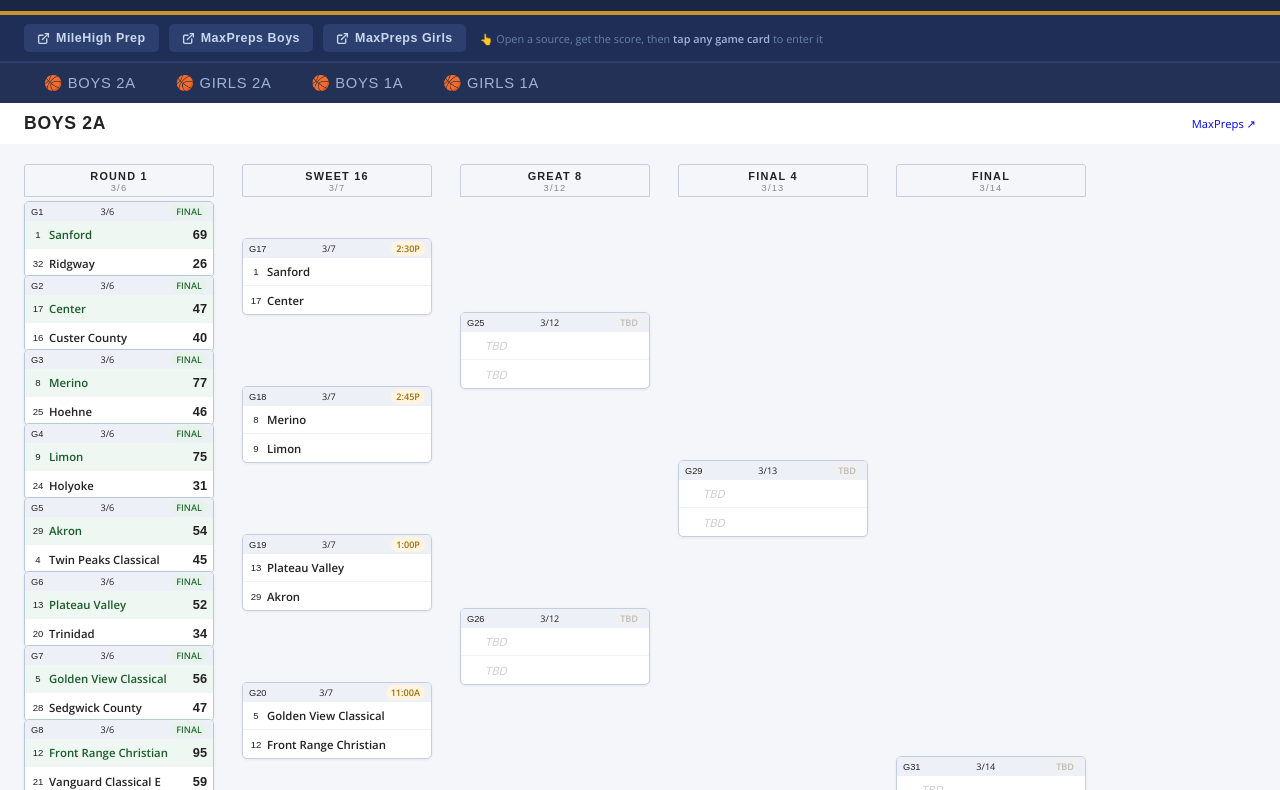
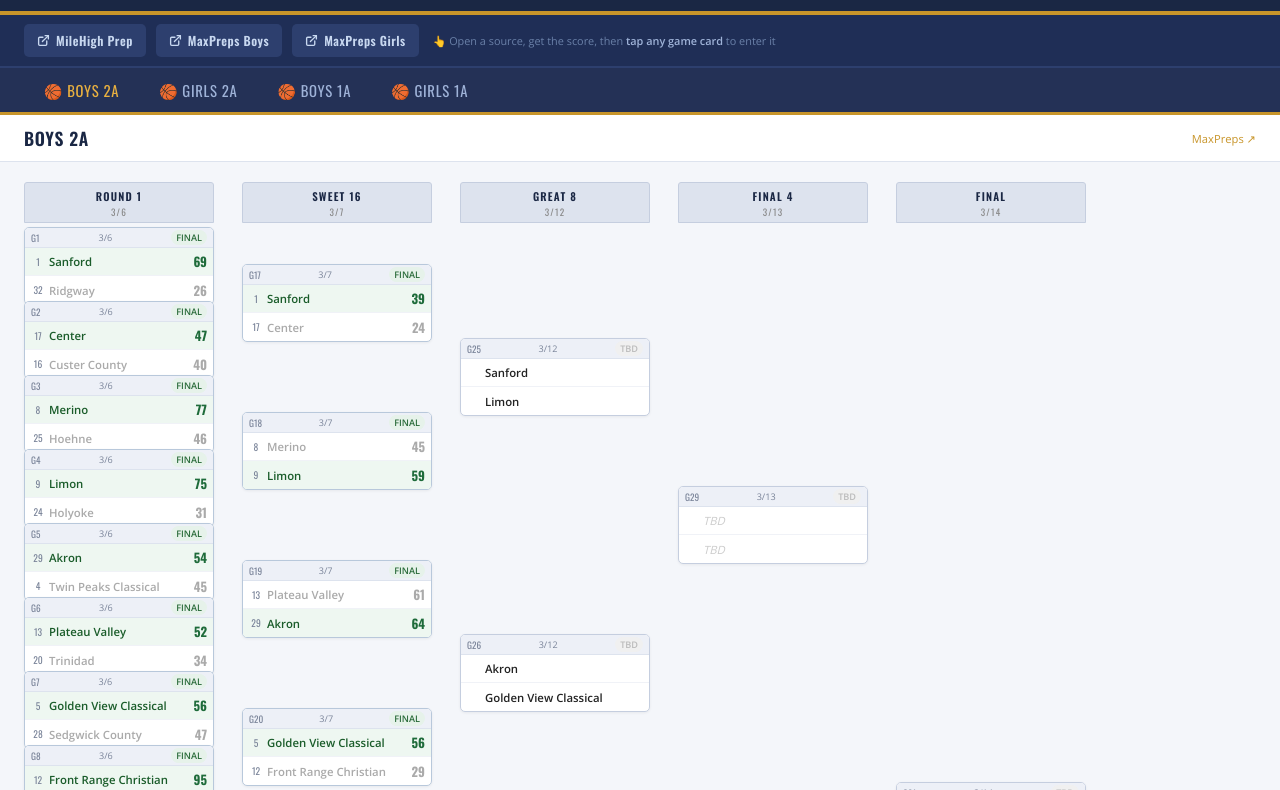
Before and after one commit to rulingsglider94/1a2astatebrackets, a website: page public/index.html in a window 1280 px wide. Shown: the part 61-851 px from the top of the page. Drawn offline with nearby package versions, Linux system fonts and the light colour scheme; no server answers.

Commit message:
Update index.html

```diff
--- a/public/index.html
+++ b/public/index.html
@@ -1,5 +1,4 @@
 <!DOCTYPE html>
-
 <html lang="en">
 <head>
 <meta charset="UTF-8">
@@ -22,85 +21,78 @@ body{font-family:'Open Sans',sans-serif;background:var(--light);color:#222;}
 .updated{font-size:.7rem;color:#9fb3d8;text-align:right;line-height:1.6;}
 .updated a{color:var(--gold);text-decoration:none;}
 .updated strong{color:#fff;}
-
 /* REFRESH BAR */
 .refresh-bar{background:#1f2e56;border-bottom:2px solid #2d3f6e;padding:9px 24px;display:flex;align-items:center;gap:10px;flex-wrap:wrap;}
 .src-btn{display:inline-flex;align-items:center;gap:6px;background:#2d3f6e;color:#c8d8f0;
-font-family:‘Oswald’,sans-serif;font-size:.78rem;font-weight:600;letter-spacing:.5px;
+font-family:'Oswald',sans-serif;font-size:.78rem;font-weight:600;letter-spacing:.5px;
 border-radius:5px;padding:7px 13px;text-decoration:none;transition:background .15s,color .15s;white-space:nowrap;}
-.src-btn:hover{background:var(–gold);color:var(–navy);}
+.src-btn:hover{background:var(--gold);color:var(--navy);}
 .r-tip{font-size:.68rem;color:#6a80a8;margin-left:4px;}
 .r-tip strong{color:#9fb3d8;}
 /* score entry modal */
 .modal-bg{display:none;position:fixed;inset:0;background:rgba(0,0,0,.55);z-index:100;align-items:center;justify-content:center;}
 .modal-bg.open{display:flex;}
 .modal{background:#fff;border-radius:10px;padding:20px 24px;width:300px;max-width:92vw;box-shadow:0 8px 32px rgba(0,0,0,.25);}
-.modal h3{font-family:‘Oswald’,sans-serif;font-size:1rem;color:var(–navy);margin-bottom:14px;text-transform:uppercase;letter-spacing:.8px;}
+.modal h3{font-family:'Oswald',sans-serif;font-size:1rem;color:var(--navy);margin-bottom:14px;text-transform:uppercase;letter-spacing:.8px;}
 .modal .teams{display:flex;flex-direction:column;gap:10px;margin-bottom:16px;}
 .modal .trow{display:flex;align-items:center;gap:10px;}
 .modal .trow label{flex:1;font-size:.8rem;font-weight:600;color:#333;}
-.modal .trow input{width:64px;border:2px solid var(–mid);border-radius:5px;padding:6px 8px;font-family:‘Oswald’,sans-serif;font-size:1.1rem;font-weight:700;text-align:center;color:var(–navy);}
-.modal .trow input:focus{outline:none;border-color:var(–gold);}
+.modal .trow input{width:64px;border:2px solid var(--mid);border-radius:5px;padding:6px 8px;font-family:'Oswald',sans-serif;font-size:1.1rem;font-weight:700;text-align:center;color:var(--navy);}
+.modal .trow input:focus{outline:none;border-color:var(--gold);}
 .modal .btn-row{display:flex;gap:8px;justify-content:flex-end;}
-.modal .btn-row button{font-family:‘Oswald’,sans-serif;font-size:.8rem;font-weight:700;letter-spacing:.5px;
+.modal .btn-row button{font-family:'Oswald',sans-serif;font-size:.8rem;font-weight:700;letter-spacing:.5px;
 padding:8px 16px;border:none;border-radius:5px;cursor:pointer;text-transform:uppercase;}
-.btn-save{background:var(–gold);color:var(–navy);}
-.btn-save:hover{background:var(–gold2);}
+.btn-save{background:var(--gold);color:var(--navy);}
+.btn-save:hover{background:var(--gold2);}
 .btn-cancel{background:#edf0f7;color:#666;}
 .btn-cancel:hover{background:#dde3ee;}
-
 /* TABS */
-.tabs{background:#243156;border-bottom:3px solid var(–gold);display:flex;overflow-x:auto;padding:0 24px;}
-.tab{font-family:‘Oswald’,sans-serif;font-size:.92rem;font-weight:500;letter-spacing:.7px;
+.tabs{background:#243156;border-bottom:3px solid var(--gold);display:flex;overflow-x:auto;padding:0 24px;}
+.tab{font-family:'Oswald',sans-serif;font-size:.92rem;font-weight:500;letter-spacing:.7px;
 color:#9fb3d8;padding:11px 20px;cursor:pointer;border:none;background:none;
 border-bottom:3px solid transparent;margin-bottom:-3px;white-space:nowrap;text-transform:uppercase;transition:color .15s;}
 .tab:hover{color:#fff;}
-.tab.active{color:var(–gold2);border-bottom-color:var(–gold2);}
+.tab.active{color:var(--gold2);border-bottom-color:var(--gold2);}
 .panel{display:none;}.panel.active{display:block;}
-.p-header{background:#fff;border-bottom:1px solid var(–mid);padding:10px 24px;display:flex;align-items:center;flex-wrap:wrap;gap:10px;}
-.p-header h2{font-family:‘Oswald’,sans-serif;font-size:1.1rem;font-weight:600;color:var(–navy);letter-spacing:.7px;text-transform:uppercase;}
-.venue{font-size:.7rem;color:var(–muted);margin-left:auto;}
-.venue a{color:var(–gold);text-decoration:none;}
-
+.p-header{background:#fff;border-bottom:1px solid var(--mid);padding:10px 24px;display:flex;align-items:center;flex-wrap:wrap;gap:10px;}
+.p-header h2{font-family:'Oswald',sans-serif;font-size:1.1rem;font-weight:600;color:var(--navy);letter-spacing:.7px;text-transform:uppercase;}
+.venue{font-size:.7rem;color:var(--muted);margin-left:auto;}
+.venue a{color:var(--gold);text-decoration:none;}
 /* BRACKET */
 .b-scroll{overflow-x:auto;padding:20px 24px 32px;}
 .b-wrap{display:flex;min-width:max-content;}
 .r-col{width:190px;flex-shrink:0;display:flex;flex-direction:column;}
-.r-label{font-family:‘Oswald’,sans-serif;font-size:.68rem;font-weight:600;letter-spacing:1.2px;text-transform:uppercase;color:var(–navy);background:var(–mid);border:1px solid #c5cedf;text-align:center;padding:5px 4px 3px;border-radius:3px 3px 0 0;}
+.r-label{font-family:'Oswald',sans-serif;font-size:.68rem;font-weight:600;letter-spacing:1.2px;text-transform:uppercase;color:var(--navy);background:var(--mid);border:1px solid #c5cedf;text-align:center;padding:5px 4px 3px;border-radius:3px 3px 0 0;}
 .r-label small{display:block;font-size:.58rem;font-weight:400;color:#888;margin-top:1px;}
 .r-games{position:relative;}
 .conn{width:28px;flex-shrink:0;position:relative;}
 .conn svg{position:absolute;top:0;left:0;width:100%;overflow:visible;}
 .m-box{position:absolute;left:0;right:0;background:#fff;border:1.5px solid #c5cedf;border-radius:5px;overflow:hidden;box-shadow:0 1px 3px rgba(0,0,0,.06);transition:border-color .3s,box-shadow .3s;}
 .m-box.done{border-color:#b8c8db;}
-.m-box:hover{border-color:var(–gold);}
+.m-box:hover{border-color:var(--gold);}
 .m-box.fresh{border-color:#3ecf6e;box-shadow:0 0 0 3px rgba(62,207,110,.18);}
-.m-head{background:#edf0f7;padding:2px 6px;display:flex;justify-content:space-between;align-items:center;border-bottom:1px solid var(–mid);}
-.gnum{font-family:‘Oswald’,sans-serif;font-size:.58rem;color:var(–muted);}
-.gdate{font-size:.57rem;color:var(–muted);}
+.m-head{background:#edf0f7;padding:2px 6px;display:flex;justify-content:space-between;align-items:center;border-bottom:1px solid var(--mid);}
+.gnum{font-family:'Oswald',sans-serif;font-size:.58rem;color:var(--muted);}
+.gdate{font-size:.57rem;color:var(--muted);}
 .gstat{font-size:.57rem;font-weight:700;padding:1px 5px;border-radius:8px;text-transform:uppercase;}
 .sf{background:#e6f2ea;color:#2a6b3a;}.st{background:#f0f0f0;color:#bbb;}.sl{background:#fff4e0;color:#a07010;}
 .t-row{display:flex;align-items:center;padding:4px 6px;gap:4px;min-height:28px;border-bottom:1px solid #f0f2f7;}
 .t-row:last-child{border-bottom:none;}
 .t-row.win{background:#eef7f1;}
-.seed{font-family:‘Oswald’,sans-serif;font-size:.6rem;color:var(–muted);width:14px;text-align:center;flex-shrink:0;}
+.seed{font-family:'Oswald',sans-serif;font-size:.6rem;color:var(--muted);width:14px;text-align:center;flex-shrink:0;}
 .tname{flex:1;font-size:.71rem;font-weight:600;overflow:hidden;text-overflow:ellipsis;white-space:nowrap;}
-.tname.w{color:#1a5c2a;}.tname.l{color:var(–loser);}.tname.tbd{color:#ccc;font-style:italic;font-weight:400;}
-.sc{font-family:‘Oswald’,sans-serif;font-size:.8rem;font-weight:700;min-width:20px;text-align:right;flex-shrink:0;}
-.sc.w{color:var(–green);}.sc.l{color:var(–loser);}
-
+.tname.w{color:#1a5c2a;}.tname.l{color:var(--loser);}.tname.tbd{color:#ccc;font-style:italic;font-weight:400;}
+.sc{font-family:'Oswald',sans-serif;font-size:.8rem;font-weight:700;min-width:20px;text-align:right;flex-shrink:0;}
+.sc.w{color:var(--green);}.sc.l{color:var(--loser);}
 /* TOAST */
 #toast{position:fixed;bottom:20px;right:20px;background:#1a2744;color:#fff;
-font-size:.8rem;padding:10px 16px;border-radius:7px;border-left:4px solid var(–gold);
+font-size:.8rem;padding:10px 16px;border-radius:7px;border-left:4px solid var(--gold);
 opacity:0;transform:translateY(10px);transition:all .3s;pointer-events:none;z-index:9999;max-width:300px;}
 #toast.show{opacity:1;transform:translateY(0);}
-
 @media(max-width:600px){.h-inner,.refresh-bar{padding:10px 12px;}.b-scroll{padding:12px 10px 24px;}.r-col{width:162px;}}
 </style>
-
 </head>
 <body>
-
 <header class="site-header">
   <div class="h-inner">
     <div class="badge">CHSAA 2026</div>
@@ -109,11 +101,10 @@ opacity:0;transform:translateY(10px);transition:all .3s;pointer-events:none;z-in
       <p>Class 1A &amp; 2A · Boys &amp; Girls · March 6–14, 2026</p>
     </div>
     <div class="h-right">
-      <div class="updated">Last update: <strong id="lastUpdateTime">Sat Mar 7 — morning</strong></div>
+      <div class="updated">Last update: <strong id="lastUpdateTime">Loading...</strong></div>
     </div>
   </div>
 </header>
-
 <div class="refresh-bar">
   <a class="src-btn" href="https://milehighprepreport.com" target="_blank">
     <svg width="13" height="13" viewBox="0 0 24 24" fill="none" stroke="currentColor" stroke-width="2.5" stroke-linecap="round" stroke-linejoin="round"><path d="M18 13v6a2 2 0 0 1-2 2H5a2 2 0 0 1-2-2V8a2 2 0 0 1 2-2h6"/><polyline points="15 3 21 3 21 9"/><line x1="10" y1="14" x2="21" y2="3"/></svg>
@@ -129,14 +120,12 @@ opacity:0;transform:translateY(10px);transition:all .3s;pointer-events:none;z-in
   </a>
   <span class="r-tip">👆 Open a source, get the score, then <strong>tap any game card</strong> to enter it</span>
 </div>
-
 <nav class="tabs">
   <button class="tab active" onclick="showTab('b2a',this)">🏀 Boys 2A</button>
   <button class="tab" onclick="showTab('g2a',this)">🏀 Girls 2A</button>
   <button class="tab" onclick="showTab('b1a',this)">🏀 Boys 1A</button>
   <button class="tab" onclick="showTab('g1a',this)">🏀 Girls 1A</button>
 </nav>
-
 <div id="b2a" class="panel active">
   <div class="p-header"><h2>Boys 2A</h2><span class="venue"><a href="https://www.maxpreps.com/co/basketball/scores/?mobile=1" target="_blank">MaxPreps ↗</a></span></div>
   <div class="b-scroll"><div id="b2a-b"></div></div>
@@ -153,9 +142,7 @@ opacity:0;transform:translateY(10px);transition:all .3s;pointer-events:none;z-in
   <div class="p-header"><h2>Girls 1A</h2><span class="venue"><a href="https://www.maxpreps.com/co/basketball/girls/scores/?mobile=1" target="_blank">MaxPreps ↗</a></span></div>
   <div class="b-scroll"><div id="g1a-b"></div></div>
 </div>
-
 <!-- Score entry modal -->
-
 <div class="modal-bg" id="modalBg">
   <div class="modal">
     <h3 id="modalTitle">Enter Score</h3>
@@ -167,14 +154,11 @@ opacity:0;transform:translateY(10px);transition:all .3s;pointer-events:none;z-in
   </div>
 </div>
 <div id="toast"></div>
-
 <script>
-// ─── helpers ──────────────────────────────────────────────────────────────
 function mk(s1,t1,sc1,s2,t2,sc2,date,time){
   const done=sc1!==null&&sc2!==null;
   return {s1,t1,sc1,s2,t2,sc2,done,w:done?(sc1>sc2?1:2):null,date,time:time||null};
 }
-
 // ─── BOYS 2A ──────────────────────────────────────────────────────────────
 const B2A={
   rounds:[
@@ -201,14 +185,14 @@ const B2A={
     G14:mk(14,'Campion Academy',69,19,'Dayspring Christian',64,'3/6'),
     G15:mk(6,'Byers',66,27,'Fowler',30,'3/6'),
     G16:mk(11,'Swallows Charter',65,22,'Union Colony Prep',55,'3/6'),
-    G17:mk(1,'Sanford',null,17,'Center',null,'3/7','2:30P'),
-    G18:mk(8,'Merino',null,9,'Limon',null,'3/7','2:45P'),
-    G19:mk(13,'Plateau Valley',null,29,'Akron',null,'3/7','1:00P'),
-    G20:mk(5,'Golden View Classical',null,12,'Front Range Christian',null,'3/7','11:00A'),
-    G21:mk(2,'Simla',null,18,'Caprock Academy',null,'3/7','2:30P'),
-    G22:mk(7,'Vail Christian',null,10,'Haxtun',null,'3/7','1:00P'),
-    G23:mk(3,'Heritage Christian',null,14,'Campion Academy',null,'3/7','7:00P'),
-    G24:mk(6,'Byers',null,11,'Swallows Charter',null,'3/7','4:30P'),
+    G17:mk(1,'Sanford',39,17,'Center',24,'3/7'),
+    G18:mk(8,'Merino',45,9,'Limon',59,'3/7'),
+    G19:mk(13,'Plateau Valley',61,29,'Akron',64,'3/7'),
+    G20:mk(5,'Golden View Classical',56,12,'Front Range Christian',29,'3/7'),
+    G21:mk(2,'Simla',66,18,'Caprock Academy',41,'3/7'),
+    G22:mk(7,'Vail Christian',56,10,'Haxtun',54,'3/7'),
+    G23:mk(null,'TBD',null,null,'TBD',null,'3/7','7:00P'),
+    G24:mk(null,'TBD',null,null,'TBD',null,'3/7','4:30P'),
     G25:mk(null,'TBD',null,null,'TBD',null,'3/12'),G26:mk(null,'TBD',null,null,'TBD',null,'3/12'),
     G27:mk(null,'TBD',null,null,'TBD',null,'3/12'),G28:mk(null,'TBD',null,null,'TBD',null,'3/12'),
     G29:mk(null,'TBD',null,null,'TBD',null,'3/13'),G30:mk(null,'TBD',null,null,'TBD',null,'3/13'),
@@ -219,7 +203,6 @@ const B2A={
        ['G25',1,'G29',1],['G26',1,'G29',2],['G27',1,'G30',1],['G28',1,'G30',2],
        ['G29',1,'G31',1],['G30',1,'G31',2]],
 };
-
 // ─── GIRLS 2A ─────────────────────────────────────────────────────────────
 const G2A={
   rounds:[
@@ -246,14 +229,14 @@ const G2A={
     G14:mk(14,'Swink',38,19,'Trinidad',27,'3/6'),
     G15:mk(6,'Plateau Valley',54,27,'Mancos',22,'3/6'),
     G16:mk(11,'Del Norte',47,22,'Dove Creek',26,'3/6'),
-    G17:mk(1,'Merino',null,17,'Center',null,'3/7','1:00P'),
-    G18:mk(8,'Akron',null,24,'James Irwin',null,'3/7','11:00A'),
-    G19:mk(4,'Sargent',null,20,'Hoehne',null,'3/7','12:00P'),
-    G20:mk(5,'Sedgwick County',null,12,'Calhan',null,'3/7','1:00P'),
-    G21:mk(2,'Simla',null,15,'Dayspring Christian',null,'3/7','1:00P'),
-    G22:mk(7,'Heritage Christian',null,10,'Holyoke',null,'3/7','12:00P'),
-    G23:mk(3,'Sanford',null,14,'Swink',null,'3/7','1:00P'),
-    G24:mk(6,'Plateau Valley',null,11,'Del Norte',null,'3/7','12:00P'),
+    G17:mk(1,'Merino',63,17,'Center',6,'3/7'),
+    G18:mk(8,'Akron',55,24,'James Irwin',27,'3/7'),
+    G19:mk(4,'Sargent',57,20,'Hoehne',26,'3/7'),
+    G20:mk(5,'Sedgwick County',54,12,'Calhan',31,'3/7'),
+    G21:mk(2,'Simla',82,15,'Dayspring Christian',26,'3/7'),
+    G22:mk(null,'TBD',null,null,'TBD',null,'3/7','12:00P'),
+    G23:mk(3,'Sanford',46,14,'Swink',26,'3/7'),
+    G24:mk(6,'Plateau Valley',39,11,'Del Norte',27,'3/7'),
     G25:mk(null,'TBD',null,null,'TBD',null,'3/12'),G26:mk(null,'TBD',null,null,'TBD',null,'3/12'),
     G27:mk(null,'TBD',null,null,'TBD',null,'3/12'),G28:mk(null,'TBD',null,null,'TBD',null,'3/12'),
     G29:mk(null,'TBD',null,null,'TBD',null,'3/13'),G30:mk(null,'TBD',null,null,'TBD',null,'3/13'),
@@ -264,7 +247,6 @@ const G2A={
        ['G25',1,'G29',1],['G26',1,'G29',2],['G27',1,'G30',1],['G28',1,'G30',2],
        ['G29',1,'G31',1],['G30',1,'G31',2]],
 };
-
 // ─── BOYS 1A ──────────────────────────────────────────────────────────────
 const B1A={
   rounds:[
@@ -291,13 +273,13 @@ const B1A={
     G14:mk(14,'Wiley',60,19,'Pikes Peak Christian',51,'3/6'),
     G15:mk(6,'Prairie',60,27,'Mile High Academy',11,'3/5'),
     G16:mk(11,'Peetz',61,22,'Denver Acad. of Torah',37,'3/5'),
-    G17:mk(1,'McClave',null,16,'Granada',null,'3/7','12:30P'),
-    G18:mk(8,'Elbert',null,9,'Otis',null,'3/7','1:00P'),
-    G19:mk(4,'Flatirons Academy',null,20,'Holly',null,'3/7','1:00P'),
-    G20:mk(5,'Stratton',null,12,'Sangre de Cristo',null,'3/7','2:30P'),
-    G21:mk(2,'Nucla',null,15,'De Beque',null,'3/7','1:30P'),
-    G22:mk(7,'Denver Waldorf',null,10,'Sierra Grande',null,'3/7','1:00P'),
-    G23:mk(3,'Cheyenne Wells',null,14,'Wiley',null,'3/7','2:00P'),
+    G17:mk(1,'McClave',73,16,'Granada',42,'3/7'),
+    G18:mk(8,'Elbert',64,9,'Otis',59,'3/7'),
+    G19:mk(4,'Flatirons Academy',58,20,'Holly',36,'3/7'),
+    G20:mk(5,'Stratton',56,12,'Sangre de Cristo',48,'3/7'),
+    G21:mk(2,'Nucla',55,15,'De Beque',44,'3/7'),
+    G22:mk(7,'Denver Waldorf',44,10,'Sierra Grande',56,'3/7'),
+    G23:mk(3,'Cheyenne Wells',45,14,'Wiley',34,'3/7'),
     G24:mk(6,'Prairie',47,11,'Peetz',40,'3/6'),
     G25:mk(null,'TBD',null,null,'TBD',null,'3/12'),G26:mk(null,'TBD',null,null,'TBD',null,'3/12'),
     G27:mk(null,'TBD',null,null,'TBD',null,'3/12'),G28:mk(null,'TBD',null,null,'TBD',null,'3/12'),
@@ -309,7 +291,6 @@ const B1A={
        ['G25',1,'G29',1],['G26',1,'G29',2],['G27',1,'G30',1],['G28',1,'G30',2],
        ['G29',1,'G31',1],['G30',1,'G31',2]],
 };
-
 // ─── GIRLS 1A ─────────────────────────────────────────────────────────────
 const G1A={
   rounds:[
@@ -336,16 +317,17 @@ const G1A={
     G14:mk(14,'Flagler',54,19,'Hi-Plains',43,'3/6'),
     G15:mk(6,'Nucla',40,27,'De Beque',37,'3/6'),
     G16:mk(11,'Briggsdale',63,22,'Creede',22,'3/6'),
-    G17:mk(1,'McClave',null,16,'Granada',null,'3/7','11:00A'),
+    G17:mk(1,'McClave',52,16,'Granada',21,'3/7'),
     G18:mk(8,'Caliche',31,9,'Cheraw',42,'3/6'),
-    G19:mk(4,'Stratton',null,20,'Genoa-Hugo/Karval',null,'3/7','1:00P'),
-    G20:mk(5,'Fleming',null,12,'Idalia',null,'3/7','1:00P'),
+    G19:mk(4,'Stratton',42,20,'Genoa-Hugo/Karval',23,'3/7'),
+    G20:mk(5,'Fleming',48,12,'Idalia',38,'3/7'),
     G21:mk(2,'Eads',63,18,'Kit Carson',39,'3/6'),
     G22:mk(10,'Springfield',55,7,'Prairie',42,'3/6'),
-    G23:mk(3,'Evangel Christian',null,14,'Flagler',null,'3/7','2:00P'),
-    G24:mk(6,'Nucla',null,11,'Briggsdale',null,'3/7','11:00A'),
+    G23:mk(3,'Evangel Christian',38,14,'Flagler',50,'3/7'),
+    G24:mk(6,'Nucla',35,11,'Briggsdale',51,'3/7'),
     G25:mk(null,'TBD',null,null,'TBD',null,'3/12'),G26:mk(null,'TBD',null,null,'TBD',null,'3/12'),
-    G27:mk(null,'TBD',null,null,'TBD',null,'3/12'),G28:mk(null,'TBD',null,null,'TBD',null,'3/12'),
+    G27:mk(2,'Eads',12,10,'Springfield',10,'3/12'),
+    G28:mk(null,'TBD',null,null,'TBD',null,'3/12'),
     G29:mk(null,'TBD',null,null,'TBD',null,'3/13'),G30:mk(null,'TBD',null,null,'TBD',null,'3/13'),
     G31:mk(null,'TBD',null,null,'TBD',null,'3/14'),
   },
@@ -354,10 +336,8 @@ const G1A={
        ['G25',1,'G29',1],['G26',1,'G29',2],['G27',1,'G30',1],['G28',1,'G30',2],
        ['G29',1,'G31',1],['G30',1,'G31',2]],
 };
-
 const ALL={b2a:B2A,g2a:G2A,b1a:B1A,g1a:G1A};
 const freshGames=new Set();
-
 // ─── PROPAGATE ────────────────────────────────────────────────────────────
 function propagate(bk){
   bk.adv.forEach(([from,,to,slot])=>{
@@ -373,13 +353,9 @@ function propagate(bk){
     }
   });
 }
-
-// Run propagate N times on a bracket to chain winners through all rounds
 function propagateAll(bk){ for(let i=0;i<5;i++) propagate(bk); }
-
 // ─── RENDER ───────────────────────────────────────────────────────────────
 const CH=66,GG=8,SL=CH+GG;
-
 function cardHTML(gid,gm,bkId){
   const tb1=!gm.t1||gm.t1==='TBD',tb2=!gm.t2||gm.t2==='TBD';
   const d1=typeof gm.s1==='number'?gm.s1:'',d2=typeof gm.s2==='number'?gm.s2:'';
@@ -395,10 +371,8 @@ function cardHTML(gid,gm,bkId){
   h+='</div>';
   return h;
 }
-
 function renderBracket(key,cid){
   const bk=ALL[key];
-  // FIX: run propagate 5x (not just 1x) so winners chain through all rounds
   propagateAll(bk);
   const el=document.getElementById(cid); if(!el) return;
   const n=bk.rounds[0].k.length;
@@ -412,7 +386,6 @@ function renderBracket(key,cid){
   });
   html+='</div>';
   el.innerHTML=html;
-
   const cy={};
   bk.rounds.forEach((r,ri)=>{
     const col=el.querySelector(`.r-games[data-ri="${ri}"]`);
@@ -433,7 +406,6 @@ function renderBracket(key,cid){
       });
     }
   });
-
   bk.rounds.forEach((r,ri)=>{
     if(ri===0) return;
     const svg=el.querySelector(`.conn[data-ri="${ri}"] svg`); if(!svg) return;
@@ -449,30 +421,24 @@ function renderBracket(key,cid){
     svg.innerHTML=lines;
   });
 }
-
 function renderAll(){
   renderBracket('b2a','b2a-b');
   renderBracket('g2a','g2a-b');
   renderBracket('b1a','b1a-b');
   renderBracket('g1a','g1a-b');
 }
-
 function showTab(id,btn){
   document.querySelectorAll('.panel').forEach(p=>p.classList.remove('active'));
   document.querySelectorAll('.tab').forEach(t=>t.classList.remove('active'));
   document.getElementById(id).classList.add('active');
   btn.classList.add('active');
 }
-
 function toast(msg){
   const el=document.getElementById('toast');
   el.textContent=msg; el.classList.add('show');
   setTimeout(()=>el.classList.remove('show'),4000);
 }
-
-// ── SCORE ENTRY ──────────────────────────────────────────────────────────
 var _modalBk=null, _modalGk=null;
-
 function openScoreModal(bkId, gk){
   var gm=ALL[bkId].games[gk];
   if(!gm||!gm.t1||!gm.t2||gm.t1==='TBD'||gm.t2==='TBD') return;
@@ -486,12 +452,10 @@ function openScoreModal(bkId, gk){
   document.getElementById('modalBg').classList.add('open');
   setTimeout(function(){document.getElementById('inp1').focus();},100);
 }
-
 function closeModal(){
   document.getElementById('modalBg').classList.remove('open');
   _modalBk=null; _modalGk=null;
 }
-
 function saveModal(){
   if(!_modalBk||!_modalGk) return;
   var v1=parseInt(document.getElementById('inp1').value);
@@ -507,16 +471,13 @@ function saveModal(){
   toast('Score saved!');
   setTimeout(function(){freshGames.clear();renderAll();},6000);
 }
-
 document.getElementById('modalBg').addEventListener('click', function(e){
   if(e.target===this) closeModal();
 });
-
 document.addEventListener('keydown', function(e){
   if(e.key==='Enter' && document.getElementById('modalBg').classList.contains('open')) saveModal();
   if(e.key==='Escape') closeModal();
 });
-
 // ─── AUTO-FETCH SCORES FROM NETLIFY FUNCTION ──────────────────────────────
 function applyServerScores(serverScores) {
   let count = 0;
@@ -538,20 +499,14 @@ function applyServerScores(serverScores) {
     freshGames.add(gk);
     count++;
   });
-  // FIX: always propagate all brackets unconditionally —
-  // hardcoded done games (e.g. G1A G18, G21, G22, G24) need to
-  // advance their winners even when the server returns 0 new scores.
   Object.values(ALL).forEach(bk => propagateAll(bk));
   return count;
 }
-
 async function fetchScores() {
   try {
     const r = await fetch('/.netlify/functions/fetch-scores', { cache: 'no-store' });
     if (!r.ok) return;
     const data = await r.json();
-    // FIX: always call applyServerScores (even if scores empty) and always renderAll,
-    // so hardcoded Sweet 16 results propagate their winners on every load/refresh.
     const serverScores = data.scores || {};
     const count = applyServerScores(serverScores);
     renderAll();
@@ -562,19 +517,13 @@ async function fetchScores() {
     if (count > 0) {
       setTimeout(() => { freshGames.clear(); renderAll(); }, 6000);
     }
-  } catch (e) {
-    // Silent fail — hardcoded scores still display
-  }
+  } catch (e) {}
 }
-
 // ─── INIT ─────────────────────────────────────────────────────────────────
-// FIX: propagate all brackets before first render so hardcoded done games
-// already advance winners into the next round on page load.
 Object.values(ALL).forEach(bk => propagateAll(bk));
 renderAll();
 fetchScores();
 setInterval(fetchScores, 2 * 60 * 1000);
 </script>
-
 </body>
 </html>
```
